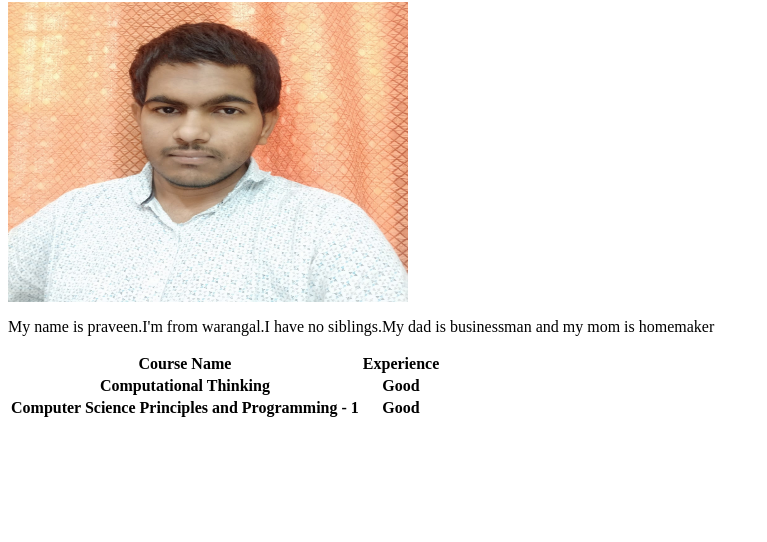
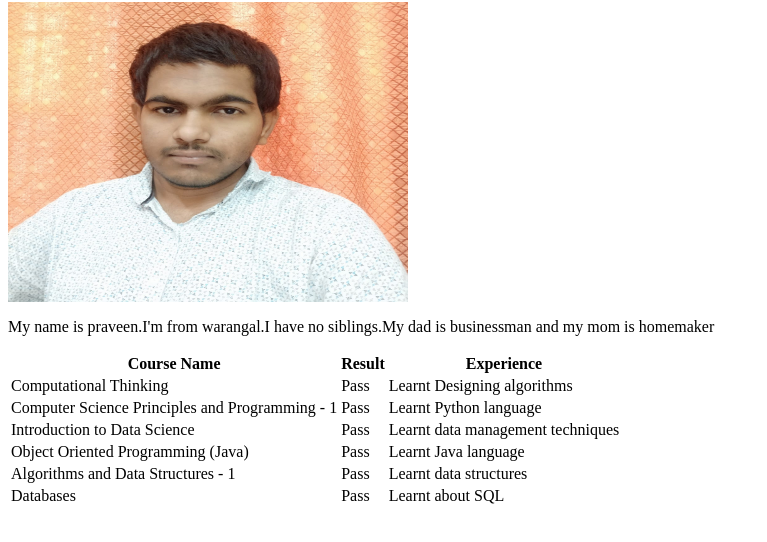
Before and after one commit to praveenreddypingili1381996/Software-Apps-2019501098, a plain HTML site: page basic.html in a window 1280 px wide. Shown: the part 64-606 px from the top of the page, without its empty margins (0-767 px from the left). Drawn offline with Linux system fonts and the light colour scheme.

Commit message:
commit 5

```diff
--- a/basic.html
+++ b/basic.html
@@ -11,17 +11,41 @@
             <tr>
 
                 <th>Course Name</th>
+                <th>Result</th>
                 <th>Experience</th>
             </tr>
             <tr>
-                <th>Computational Thinking</th>
-                <th>Good</th>
+                <td>Computational Thinking</td>
+                <td>Pass</td>
+                <td>Learnt Designing algorithms </td>
 
             </tr>
             <tr>
-                <th>Computer Science Principles and Programming - 1</th>
-                <th>Good</th>
+                <td>Computer Science Principles and Programming - 1</td>
+                <td>Pass</td>
+                <td>Learnt Python language</td>
+            </tr>
+            <tr>
+                <td>Introduction to Data Science</td>
+                <td>Pass</td>
+                <td>Learnt data management techniques</td>
+            </tr>
+            <tr>
+                <td>Object Oriented Programming (Java)</td>
+                <td>Pass</td>
+                <td>Learnt Java language</td>
+            </tr>
+            <tr>
+                <td>Algorithms and Data Structures - 1</td>
+                <td>Pass</td>
+                <td>Learnt data structures</td>
+            </tr>
+            <tr>
+                <td>Databases</td>
+                <td>Pass</td>
+                <td>Learnt about SQL</td>
             </tr>
         </table>
+
     </body>
 </html>
```
